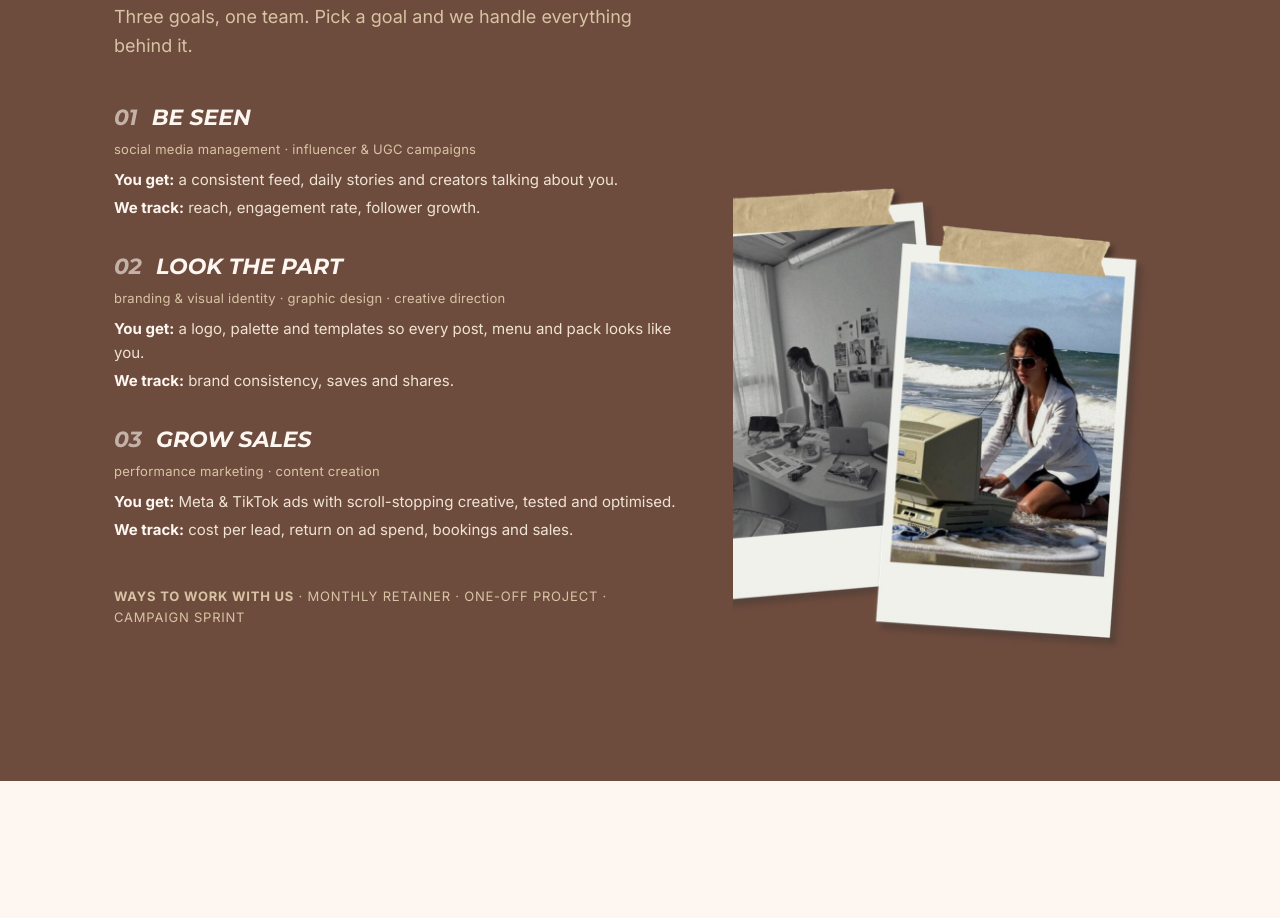
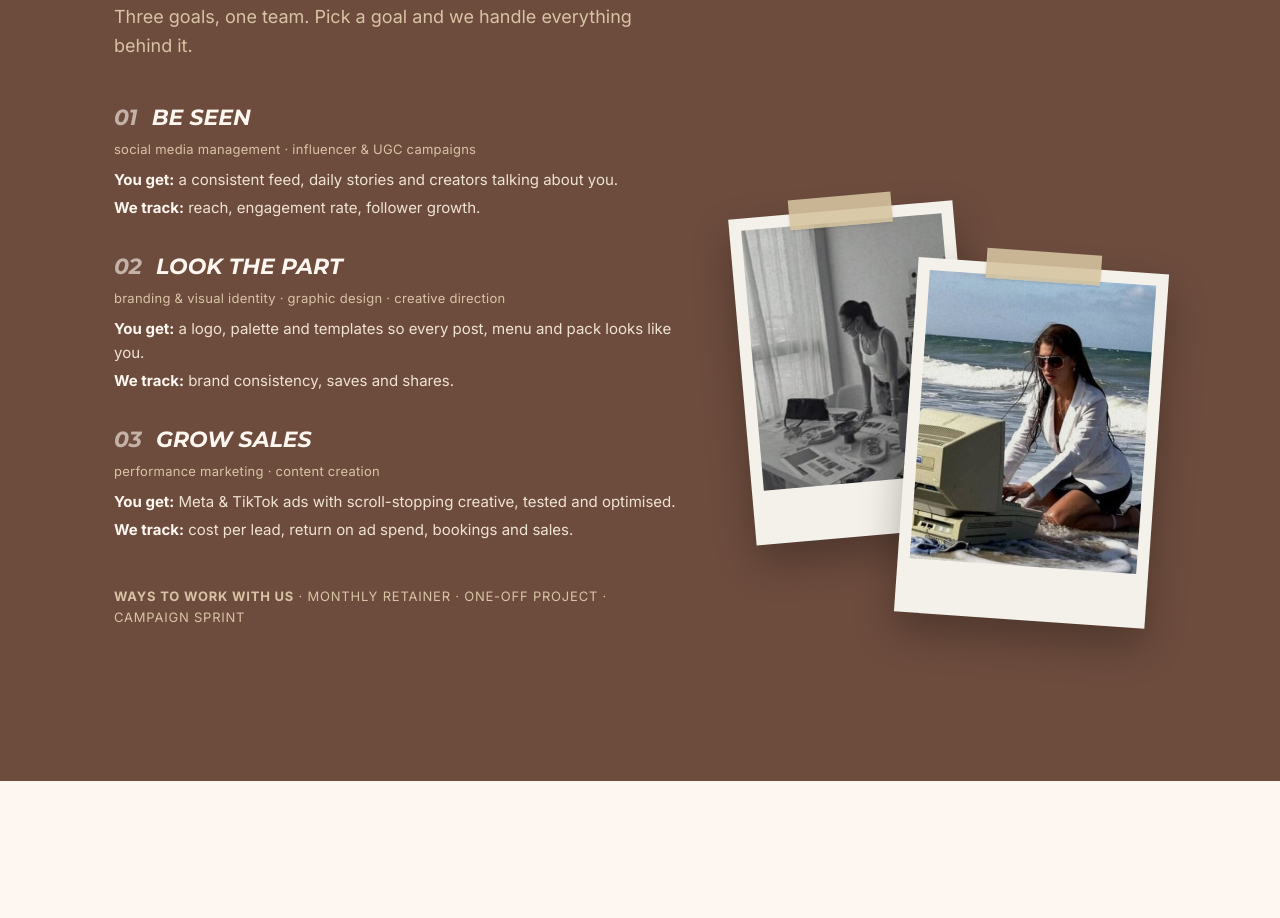
Before and after one commit to skelltech/reframe, a plain HTML site: page index.html in a window 1280 px wide. Shown: the part 2948-3866 px from the top of the page. Drawn offline with Linux system fonts and the light colour scheme.

Commit message:
Rebuild offer polaroids in CSS so the photos no longer clip
Co-Authored-By: Claude Opus 5.5 <noreply@anthropic.com>

```diff
--- a/assets/styles.css
+++ b/assets/styles.css
@@ -270,3 +270,16 @@ ul.plain li { margin-bottom: 4px; }
 .process-grid .h-display { font-size: clamp(38px, 4.6vw, 58px); }
 /* let grid columns shrink below their content's natural width (prevents mobile overflow) */
 [class$="-grid"] > * { min-width: 0; }
+
+/* polaroid collage (built in CSS so nothing clips) */
+.polaroids { position: relative; aspect-ratio: 1 / 1.08; width: 100%; max-width: 460px; justify-self: center; }
+.pol { position: absolute; margin: 0; background: #f4f1ea; padding: 12px 12px 54px; box-shadow: 0 18px 40px rgba(0,0,0,.28); transition: transform .4s; }
+.pol img { width: 100%; height: 100%; object-fit: cover; display: block; }
+.pol::before {
+  content: ""; position: absolute; top: -14px; left: 50%; width: 46%; height: 30px; margin-left: -23%;
+  background: rgba(214, 196, 160, .88); box-shadow: 0 1px 3px rgba(0,0,0,.12);
+}
+.pol-1 { width: 52%; height: 70%; left: 2%; top: 6%; transform: rotate(-5deg); }
+.pol-2 { width: 58%; height: 76%; right: 2%; top: 18%; transform: rotate(4deg); }
+.pol-1 img { object-position: 30% center; }
+.pol:hover { transform: rotate(0deg) scale(1.03); z-index: 2; }
--- a/index.html
+++ b/index.html
@@ -125,7 +125,10 @@
       </div>
       <p class="ways"><b>Ways to work with us</b> · monthly retainer · one-off project · campaign sprint</p>
     </div>
-    <img class="polaroids" data-speed="-0.08" src="assets/img/polaroids.jpg" alt="Behind the scenes at REFRAME" loading="lazy">
+    <div class="polaroids" data-speed="-0.08">
+      <figure class="pol pol-1"><img src="assets/img/polaroid-studio.jpg" alt="Working in the REFRAME studio" loading="lazy"></figure>
+      <figure class="pol pol-2"><img src="assets/img/polaroid-beach.jpg" alt="Editorial shoot on the beach" loading="lazy"></figure>
+    </div>
   </div>
 </section>
 
```
Also changed, not shown: assets/img/polaroid-beach.jpg (added), assets/img/polaroid-studio.jpg (added), assets/img/polaroids.jpg (deleted).
